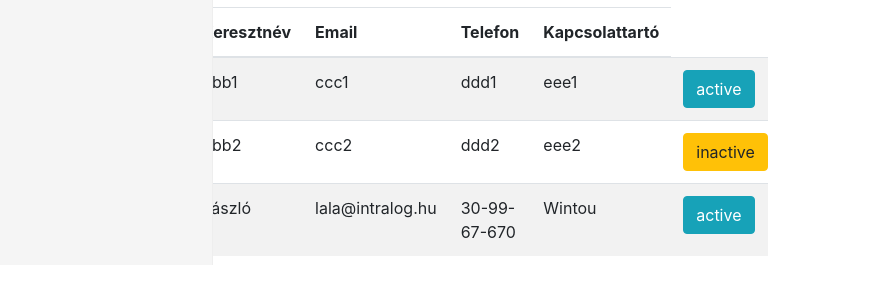
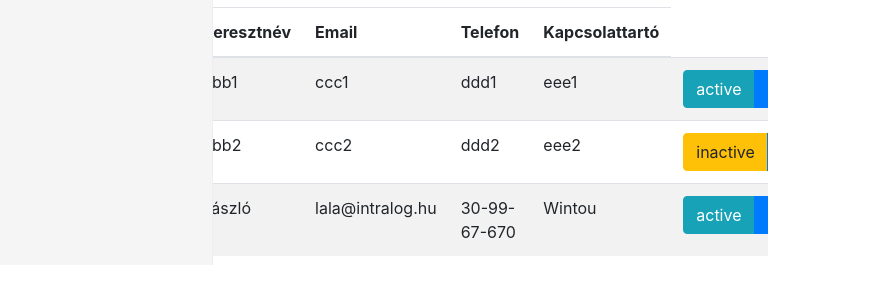
Before and after one commit to RossuLala/otthon4, an Angular app: page / in a window 1280 px wide. Shown: the part 535-819 px from the top of the page, without its empty margins (0-872 px from the left). Built offline with nearby package versions, Linux system fonts and the light colour scheme.

Commit message:
Grafikus ikonok használata - Glyphicon

```diff
--- a/src/app/content/content.component.html
+++ b/src/app/content/content.component.html
@@ -57,10 +57,18 @@
                         <td>{{ user.phone }}</td>
                         <td>{{ user.relatives }}</td>
                         <td>
+                            <div class="btn-group">
                                 <button (click)="onChangeActive(user)" class=" btn btn-xs" [ngClass]="{'btn-info':user.active, 'btn-warning':!user.active}">
-                <span *ngIf="user.active">active</span>
+                                    <span *ngIf="user.active" > active </span>
                                     <span *ngIf="!user.active">inactive</span>
                                 </button>
+                                <button (click)="onChangeActive(user)" class=" btn btn-xs btn-primary" >
+                                    <span class="glyphicon glyphicon-edit"></span>
+                                </button>
+                                <button (click)="onChangeActive(user)" class=" btn btn-xs btn-danger" >
+                                    <span class="glyphicon glyphicon-remove"></span>
+                                </button>
+                            </div>
                         </td>
                     </tr>
                 </tbody>
```
Lines whose indentation alone changed are shown as unchanged.
